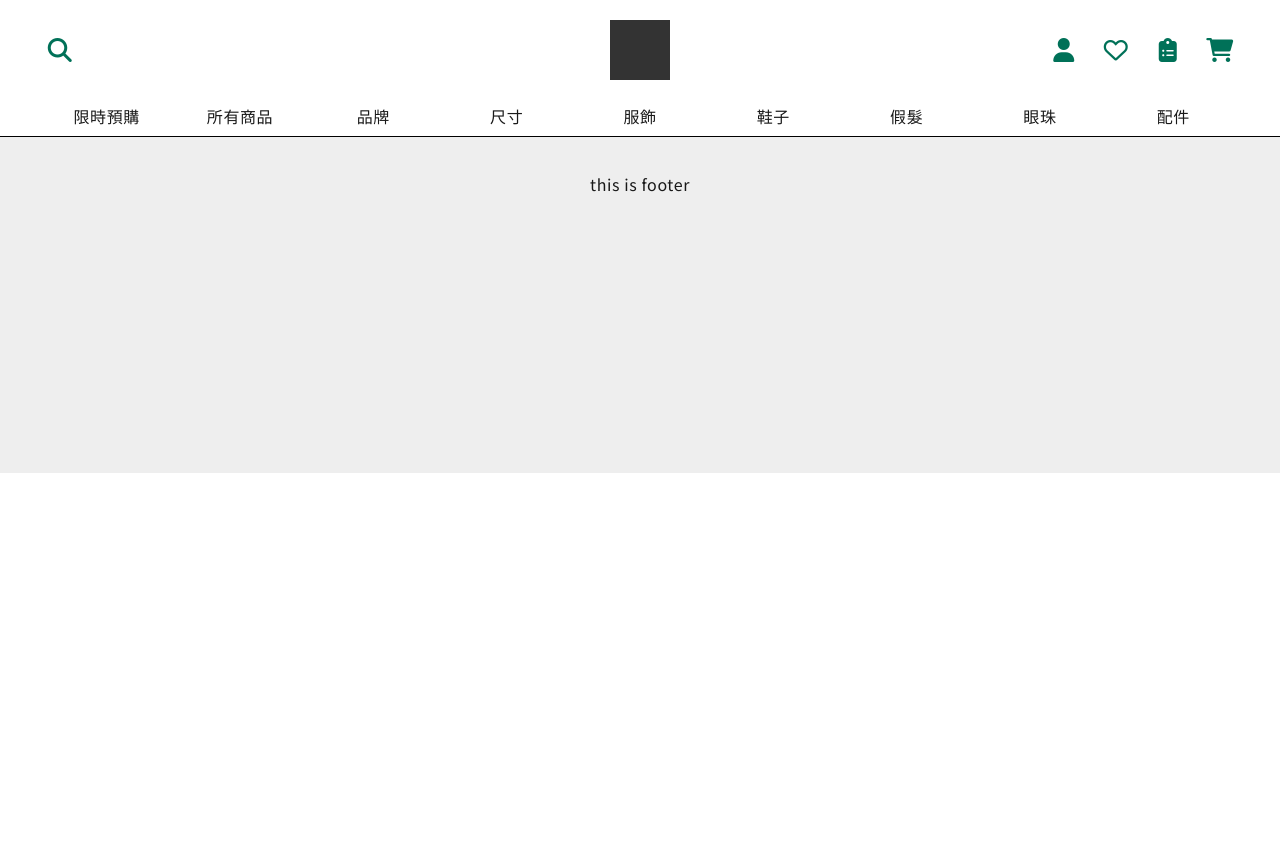
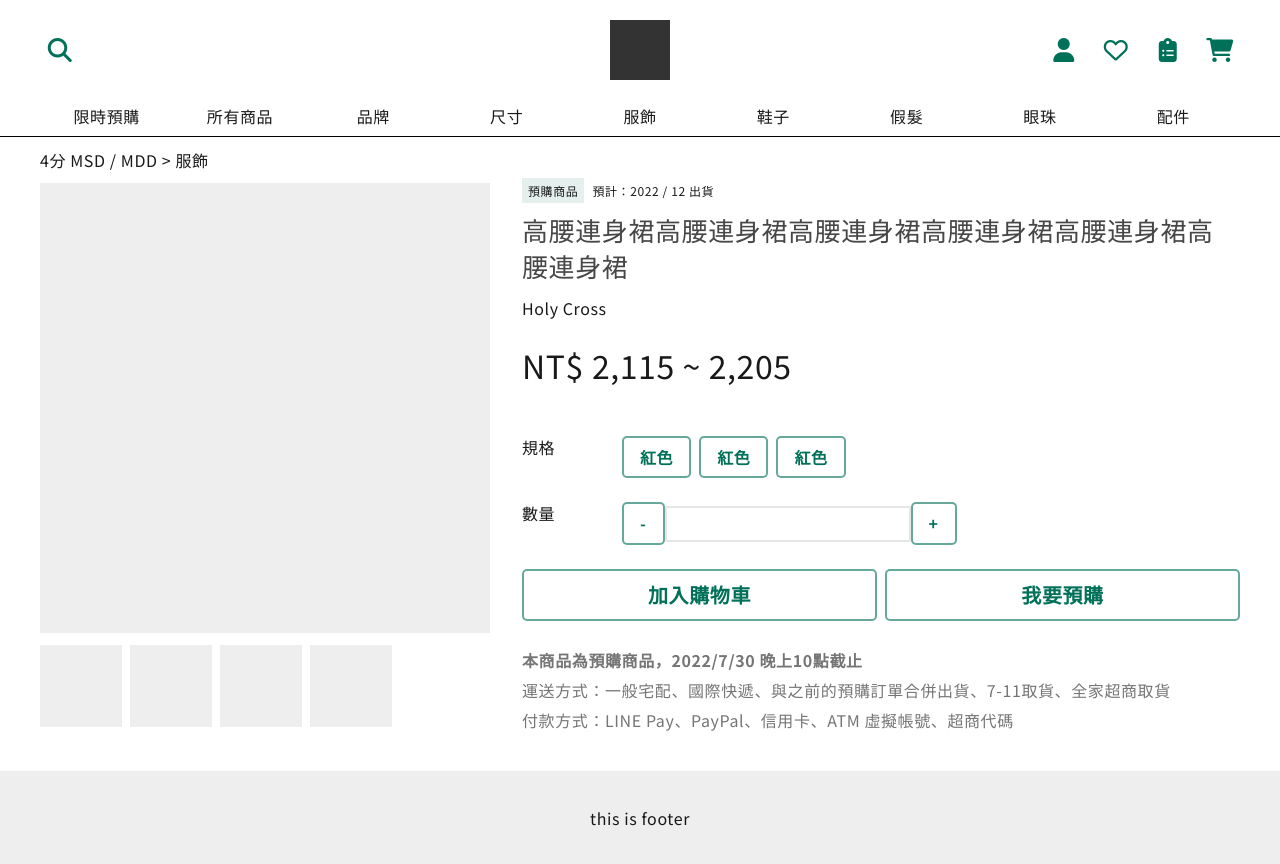
Before and after one commit to and535014/ca-shop, a Vue app: page /product in a window 1280 px wide. Shown: the top 864 px of the page. Before the commit the page ends 800 px from the top, so only its background shows below. Built offline with nearby package versions, Linux system fonts and the light colour scheme.

Commit message:
not yet finish：新增產品頁面以及初步排版

```diff
--- a/src/assets/scss/main.scss
+++ b/src/assets/scss/main.scss
@@ -176,7 +176,6 @@ textarea{
     //3.2rem
     font-weight: bold;
     line-height: 1.1;
-    margin-bottom: 16px;
 }
 
 //h3
@@ -184,7 +183,6 @@ textarea{
     font-size: $fs-subtitle;
     //2.4rem
     font-weight: bold;
-    margin-bottom: 16px;
     line-height: 1.1;
     color: rgba($brand-color, 1);
 }
--- a/src/components/CardContainer.vue
+++ b/src/components/CardContainer.vue
@@ -1,10 +1,11 @@
 <template lang="pug">
 .card-container
-    .pic-wrap
+    router-link.link-top(to="/product")
         .pic
     .info
-        .name 商品名稱商品名稱商品名稱商品名稱商品名稱商品名稱
-        .brand 品牌名稱
+        router-link.link-bottom(to="/product") 商品名稱商品名稱商品名稱商品名稱商品名稱商品名稱
+        .details
+            a.brand(href="#") 品牌名稱
             .price
                 span.unit NT$
                 span.num 1,790
@@ -20,7 +21,7 @@ export default {
 .card-container{
     position: relative;
     margin-right: 24px;
-    margin-bottom: 24px;
+    margin-bottom: 32px;
     flex-basis: calc((100% - 96px) / 5);
     min-width: 170px;
     box-sizing: border-box;
@@ -28,7 +29,8 @@ export default {
 
 
 
-    .pic-wrap{
+    .link-top{
+        display: block;
         width: 100%;
         padding-bottom: 100%;
         background-color: #eee;
@@ -43,23 +45,32 @@ export default {
     }
 
     .info{
+        display: block;
         padding-top: 8px;
         background-color: #fff;
-        .name{
+
+        .link-bottom{
             font-size: 16px;
             font-weight: 500;
-            margin-bottom: 8px;
+            display: block;
+            margin-bottom: 12px;
         }
 
+        .details{
             .brand{
                 font-size: 14px;
-            margin-bottom: 8px;
+
+                &:hover{
+                    text-decoration: underline;
+                    text-underline-offset: 2px;
+                }
             }
 
             .price{
                 font-size: 18px;
                 font-weight: bold;
-            letter-spacing: normal;
+                margin-top: 8px;
+            }
         }
     }
 }
--- a/src/router/index.js
+++ b/src/router/index.js
@@ -1,6 +1,7 @@
 import { createRouter, createWebHistory } from 'vue-router'
 import HomeView from '../views/HomeView.vue'
 import BrowseView from '../views/BrowseView.vue'
+import ProductView from '../views/ProductView.vue'
 
 const routes = [
   {
@@ -11,6 +12,10 @@ const routes = [
     path: '/browse',
     name: 'Browse',
     component: BrowseView
+  }, {
+    path: '/product',
+    name: 'product',
+    component: ProductView
   }
 ]
 
--- a/src/views/HomeView.vue
+++ b/src/views/HomeView.vue
@@ -266,13 +266,28 @@ export default {
 
   .scetion-limit{
     text-align: left;
+    .title{
+      margin-bottom: 32px;
+    }
+
     .cards-wrap{
       display: flex;
       flex-wrap: wrap;
 
       .card-container{
-        margin-right: 24px;
-        margin-bottom: 32px;
+        flex-basis: calc((100% - 48px) / 3);
+
+        &:nth-child(3n+3){
+          margin-right: 0;
+        }
+
+        .link-top{
+          padding-bottom: 160%;
+        }
+
+        .info{
+          display: none;
+        }
       }
     }
   }
--- /dev/null
+++ b/src/views/ProductView.vue
@@ -0,0 +1,173 @@
+<template lang="pug">
+.page.page-product
+    .section.section-header
+        .wrapper
+            p 4分 MSD / MDD > 服飾
+    .section.section-main
+        .wrapper
+            .product-main
+                .photos
+                    .main-photo
+                        .pic-l
+                    .thumbs
+                        .pic-s(v-for='i in 4')
+                .product-main-info
+                    .pre-order-tag
+                        span.tag.tag-s 預購商品
+                        span 預計：2022 / 12 出貨
+                    .title 高腰連身裙高腰連身裙高腰連身裙高腰連身裙高腰連身裙高腰連身裙
+                    .brand Holy Cross
+                    .prices
+                        span.unit NT$
+                        span.num 2,115 ~ 2,205
+                    .specs.flex-box
+                        label.flex-item 規格
+                        ul.options
+                            li.btn.btn-s(v-for='i in 3') 紅色
+                    .quantity.flex-box
+                        label.flex-item 數量
+                        .input
+                            .btn.btn-s -
+                            input(type="number")
+                            .btn.btn-s +
+                    .btns
+                        .btn.btn-l 加入購物車
+                        .buy.btn.btn-l 我要預購
+                    ul.notices
+                        p.pre-order 本商品為預購商品，2022/7/30 晚上10點截止
+                        p.delivery 運送方式：一般宅配、國際快遞、與之前的預購訂單合併出貨、7-11取貨、全家超商取貨
+                        p.pay 付款方式：LINE Pay、PayPal、信用卡、ATM 虛擬帳號、超商代碼
+
+            .product-content
+                .otherInfo
+                .product-details
+
+</template>
+
+<script>
+export default {
+
+}
+</script>
+
+<style lang="scss">
+.page.page-product{
+    text-align: left;
+
+    .flex-box{
+        display: flex;
+    }
+
+    .flex-item{
+        flex-basis: 100px;
+    }
+
+    .section-header{
+        padding-bottom: 0;
+        padding-top: 12px;
+    }
+
+    .section-main{
+        padding-top: 12px;
+
+        .product-main{
+            display: flex;
+
+            .photos{
+                margin-right: 32px;
+
+                .main-photo{
+                    margin-bottom: 12px;
+                }
+
+                .thumbs{
+                    display: flex;
+                }
+                .pic-l{
+                    width: 450px;
+                    height: 450px;
+                    background-color: #eee;
+                }
+
+                .pic-s{
+                    width: 82px;
+                    height: 82px;
+                    background-color: #eee;
+                    margin-right: 8px;
+                }
+            }
+
+            .product-main-info{
+                .pre-order-tag{
+                    font-size: 12px;
+                    margin-bottom: 12px;
+                    .tag{
+                        margin-right: 8px;
+                        border-radius: 0;
+                        padding: 4px 6px;
+                    }
+                }
+
+                .brand{
+                    margin-bottom: 24px;
+                }
+
+                .title{
+                    font-size: 26px;
+                    font-weight: 500;
+                    margin-bottom: 12px;
+                    line-height: 1.4;
+                    opacity: .8;
+                }
+
+                .prices{
+                    font-size: 32px;
+                    margin-bottom: 48px;
+                    span{
+                        margin-right: 8px;
+                    }
+                }
+                label{
+                    display: block;
+                    margin-bottom: 8px;
+                }
+                .specs{
+                    margin-bottom: 24px;
+
+                    .btn{
+                        margin-right: 8px;
+                    }
+                }
+
+                .quantity{
+                    margin-bottom: 24px;
+                }
+
+                .btns{
+                    margin-bottom: 24px;
+                    display: flex;
+                    .btn{
+                        flex: 1;
+
+                        &:first-child{
+                            margin-right: 8px;
+                        }
+                    }
+                }
+
+                .notices{
+                    opacity: .6;
+
+                    .pre-order{
+                        font-weight: bold;
+                    }
+
+                    p{
+                        line-height: 30px;
+                    }
+                }
+            }
+        }
+    }
+}
+</style>
```
Lines whose indentation alone changed are shown as unchanged.
